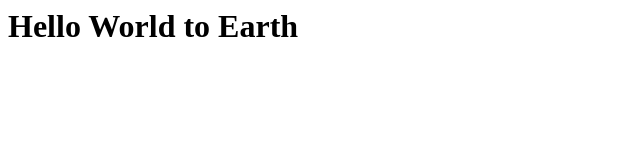
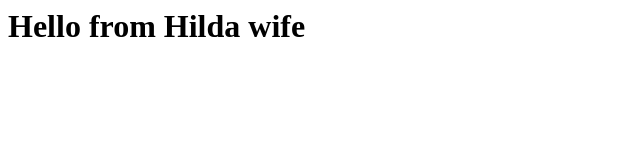
Before and after one commit to gwembo/webserver, a plain HTML site: page index.html in a window 1280 px wide. Shown: the whole page, without its empty margins (0-640 px from the left). Drawn offline with Linux system fonts and the light colour scheme.

Commit message:
Update index.html

```diff
--- a/index.html
+++ b/index.html
@@ -1,7 +1,7 @@
 <html>
   <body>
     <h1>
-      Hello World to Earth
+      Hello from Hilda wife
     </h1>
   </body>
 </html>
```
